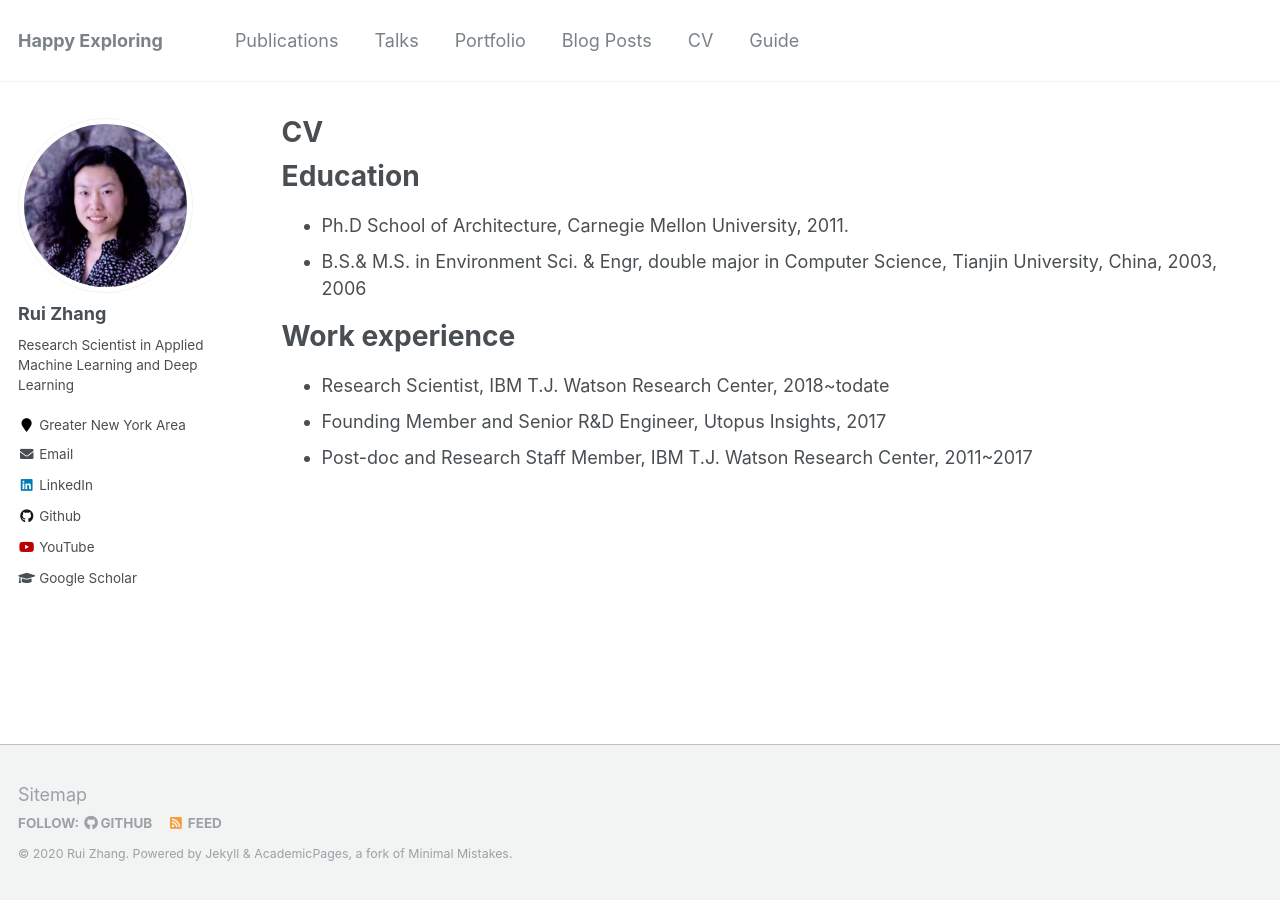
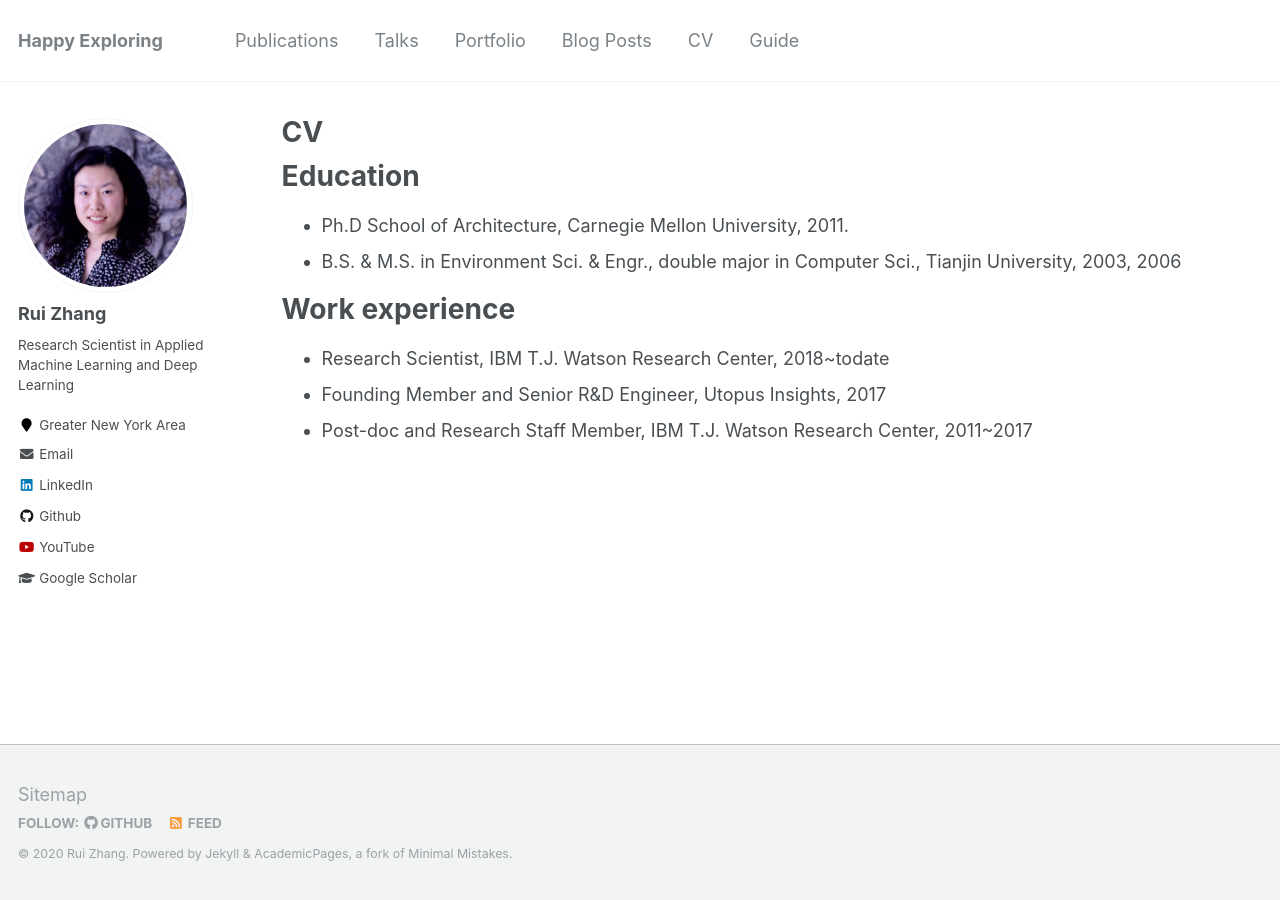
Before and after one commit to explorerr/explorerr.github.io, a Jekyll site: the page built from _pages/cv.md, in a window 1280 px wide. Built offline with Jekyll 4.4.1, drawn with Linux system fonts in a browser that asks for light colours.

Commit message:
Update cv.md

```diff
--- a/_pages/cv.md
+++ b/_pages/cv.md
@@ -12,7 +12,7 @@
 Education
 ======
 * Ph.D School of Architecture, Carnegie Mellon University, 2011.
-* B.S.& M.S. in Environment Sci. & Engr, double major in Computer Science, Tianjin University, China, 2003, 2006
+* B.S. & M.S. in Environment Sci. & Engr., double major in Computer Sci., Tianjin University, 2003, 2006
 
 Work experience
 ======
```
